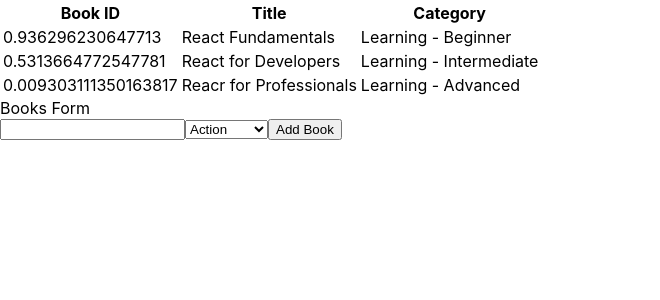
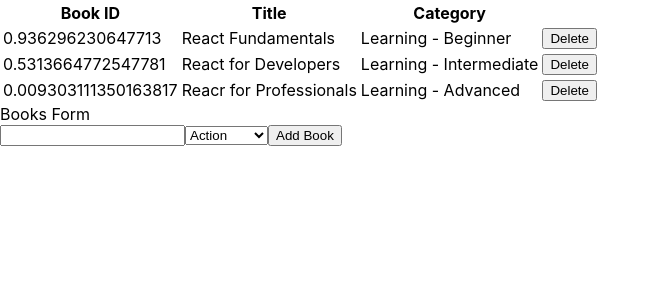
Before and after one commit to rloterh/BookStore, a React (Create React App) app: page / in a window 1280 px wide. Shown: the top 300 px of the page, without its empty margins (0-660 px from the left). Built offline with nearby package versions, Linux system fonts and the light colour scheme.

Commit message:
Add 'remove book' column to table

```diff
--- a/src/components/Books.js
+++ b/src/components/Books.js
@@ -1,15 +1,21 @@
 import PropTypes from 'prop-types';
 
-const Book = ({ book }) => (
+const Book = ({ book, handleRemoveBook }) => (
   <>
     <td>{book.id}</td>
     <td>{book.title}</td>
     <td>{book.category}</td>
+    <td>
+      <button type="button" onClick={() => handleRemoveBook(book)}>
+        Delete
+      </button>
+    </td>
   </>
 );
 
 Book.defaultProps = {
   book: {},
+  handleRemoveBook: () => {},
 };
 
 Book.propTypes = {
@@ -18,6 +24,7 @@
     title: PropTypes.string,
     category: PropTypes.string,
   }),
+  handleRemoveBook: PropTypes.func,
 };
 
 export default Book;
```
